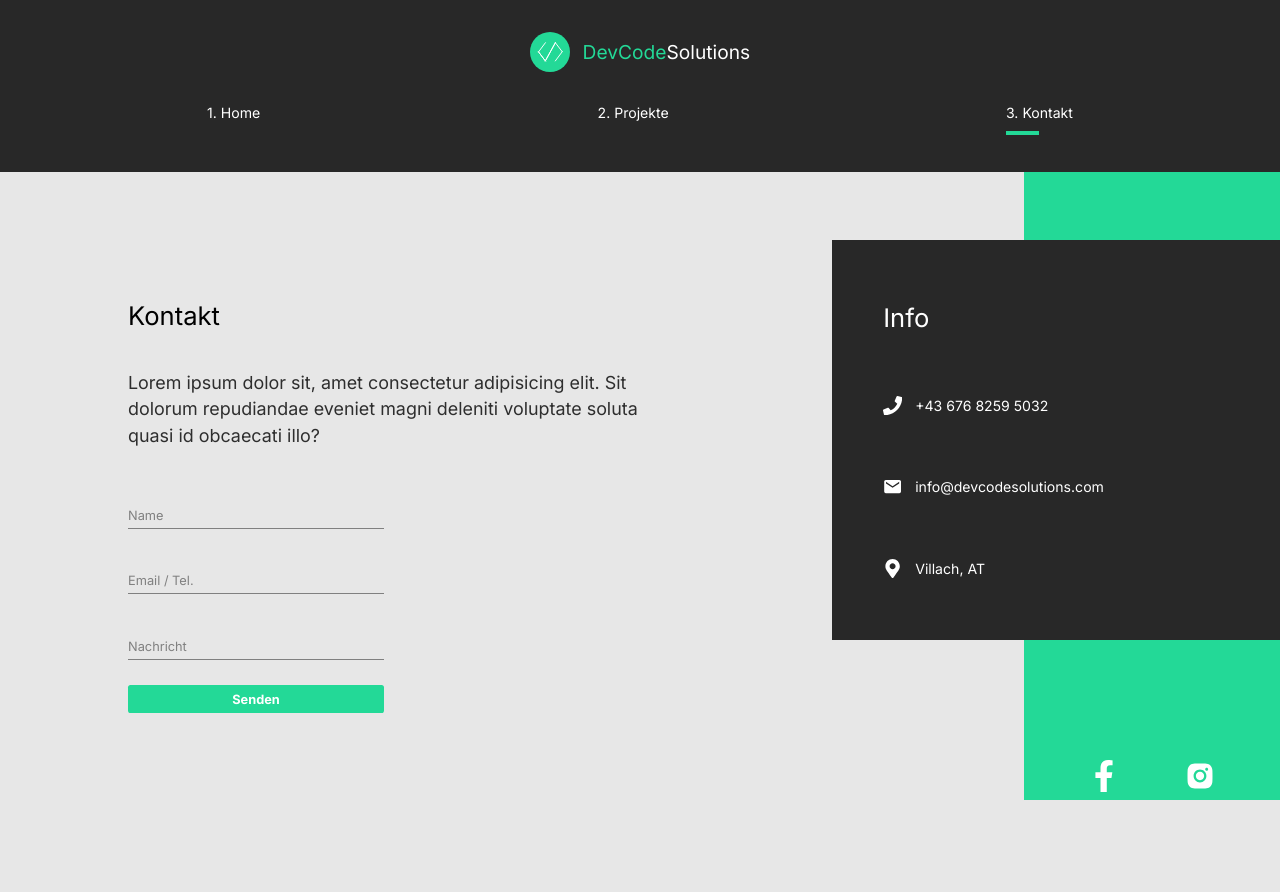
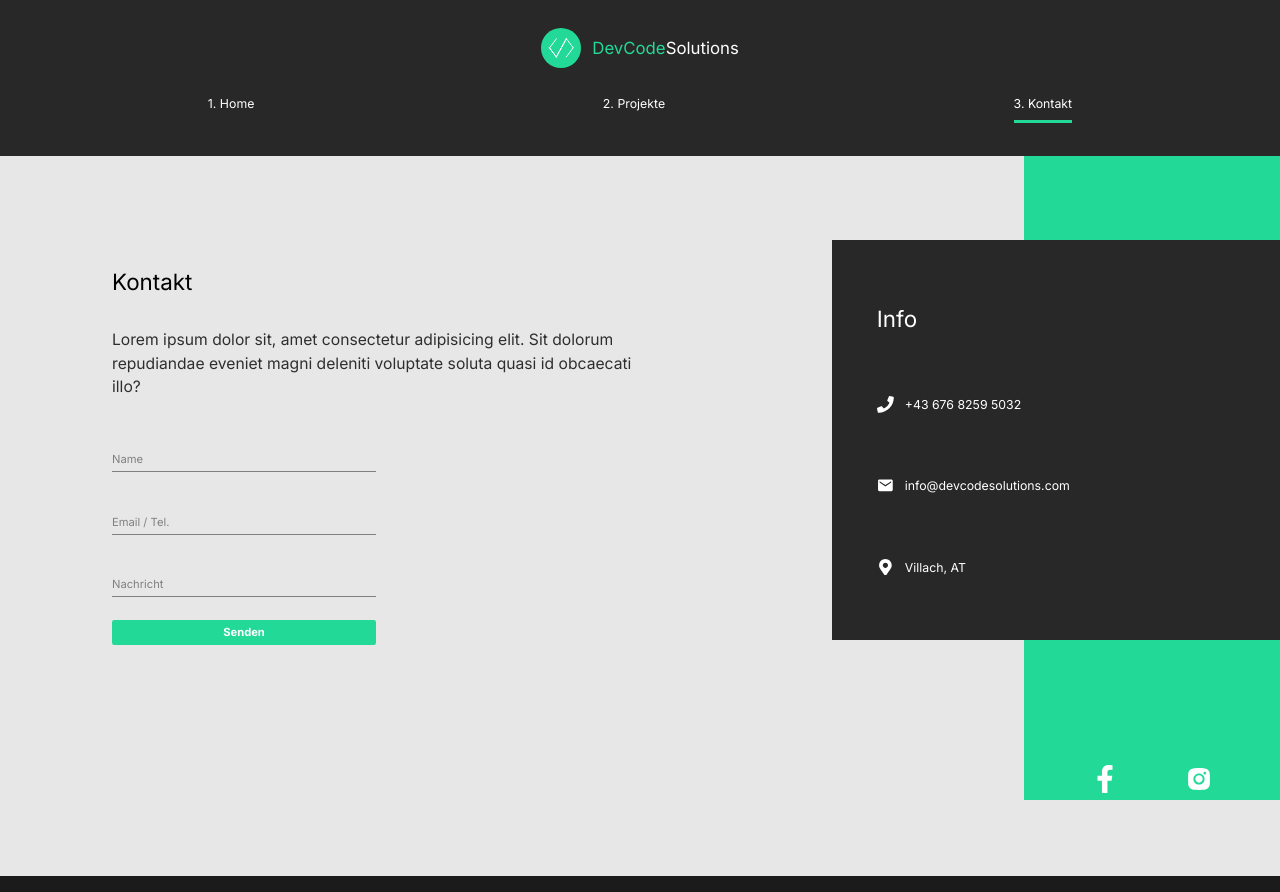
Before and after one commit to marcel-judth/react-devcode-solutions, a React (Create React App) app: page /contact in a window 1280 px wide. Built offline with nearby package versions, Linux system fonts and the light colour scheme.

Commit message:
some small bug fixed

```diff
--- a/src/animation.js
+++ b/src/animation.js
@@ -8,7 +8,7 @@ export const pageAnimation = {
     y: 0,
     transition: {
       duration: 0.5,
-      when: 'beforeChildren',
+      when: "beforeChildren",
       staggerChildren: 0.25,
     },
   },
@@ -24,7 +24,7 @@ export const titleAnim = {
   hidden: { y: 200 },
   show: {
     y: 0,
-    transition: { duration: 0.75, ease: 'easeOut' },
+    transition: { duration: 0.75, ease: "easeOut" },
   },
 };
 
@@ -32,7 +32,23 @@ export const fade = {
   hidden: { opacity: 0 },
   show: {
     opacity: 1,
-    transition: { ease: 'easeOut', duration: 0.75 },
+    transition: { ease: "easeOut", duration: 0.75, delay: 1 },
+  },
+};
+
+export const flyIn = {
+  hidden: { x: "100%" },
+  show: {
+    x: 0,
+    transition: { duration: 0.75, delay: 1.25, ease: "easeOut" },
+  },
+};
+
+export const flyInLong = {
+  hidden: { x: "100%" },
+  show: {
+    x: 0,
+    transition: { duration: 0.75, delay: 1.5, ease: "easeOut" },
   },
 };
 
@@ -42,29 +58,29 @@ export const photoAnim = {
     scale: 1,
     opacity: 1,
     transition: {
-      ease: 'easeOut',
+      ease: "easeOut",
       duration: 0.75,
     },
   },
 };
 
 export const lineAnim = {
-  hidden: { width: '0%' },
-  show: { width: '100%', transition: { duration: 1 } },
+  hidden: { width: "0%" },
+  show: { width: "100%", transition: { duration: 1 } },
 };
 
 export const slider = {
-  hidden: { x: '-130%', skew: '45deg' },
+  hidden: { x: "-130%", skew: "45deg" },
   show: {
-    x: '100%',
-    skew: '0deg',
-    transition: { ease: 'easeOut', duration: 1 },
+    x: "100%",
+    skew: "0deg",
+    transition: { ease: "easeOut", duration: 1 },
   },
 };
 
 export const sliderContainer = {
   hidden: { opacity: 1 },
-  show: { opacity: 1, transition: { staggerChildren: 0.15, ease: 'easeOut' } },
+  show: { opacity: 1, transition: { staggerChildren: 0.15, ease: "easeOut" } },
 };
 
 export const scrollReveal = {
@@ -73,9 +89,9 @@ export const scrollReveal = {
 };
 
 export const sliderWork = {
-  hidden: { skew: '45deg', transition: { ease: 'easeOut', duration: 1 } },
+  hidden: { skew: "45deg", transition: { ease: "easeOut", duration: 1 } },
   show: {
-    width: '100%',
-    transition: { ease: 'easeOut', duration: 1 },
+    width: "100%",
+    transition: { ease: "easeOut", duration: 1 },
   },
 };
--- a/src/components/GlobalStyle.js
+++ b/src/components/GlobalStyle.js
@@ -1,4 +1,4 @@
-import { createGlobalStyle } from 'styled-components';
+import { createGlobalStyle } from "styled-components";
 
 const GlobalStyle = createGlobalStyle`
 *{
@@ -15,7 +15,7 @@ html{
         }
     }
     @media (max-width: 1300px){
-        font-size: 80%
+        font-size: 70%
     }
 }
 
@@ -65,6 +65,17 @@ p{
     font-size: 1.4rem;
     line-height: 150%;
 }
+
+@media (max-width: 800px) {
+     p {
+      padding: 1rem 0rem !important;
+    }
+
+    button {
+        padding: 0.8rem 2rem;
+            font-size: 0.9 rem;
+    }
+}
 `;
 
 export default GlobalStyle;
--- a/src/components/Nav.js
+++ b/src/components/Nav.js
@@ -1,7 +1,8 @@
-import styled from 'styled-components';
-import { Link, useLocation } from 'react-router-dom';
-import { motion } from 'framer-motion';
-import logo from '../img/logo.svg';
+import styled from "styled-components";
+import { Link, useLocation } from "react-router-dom";
+import { motion } from "framer-motion";
+import logo from "../img/logo.svg";
+import { useRef } from "react";
 
 const Nav = () => {
   const { pathname } = useLocation();
@@ -19,18 +20,20 @@ const Nav = () => {
           <Link to="/">1. Home</Link>
           <Line
             transition={{ duration: 0.75 }}
-            initial={{ width: '0%' }}
-            animate={{ width: pathname === '/' ? '50%' : '0%' }}
+            initial={{ width: "0%" }}
+            animate={{ width: pathname === "/" ? "100%" : "0%" }}
           />
         </li>
         <li>
           <Link to="/work">2. Projekte</Link>
           <Line
             transition={{ duration: 0.75 }}
-            initial={{ width: '0%' }}
+            initial={{ width: "0%" }}
             animate={{
               width:
-                pathname === '/work' || pathname === '/work/:id' ? '50%' : '0%',
+                pathname === "/work" || pathname === "/work/:id"
+                  ? "100%"
+                  : "0%",
             }}
           />
         </li>
@@ -38,8 +41,8 @@ const Nav = () => {
           <Link to="/contact">3. Kontakt</Link>
           <Line
             transition={{ duration: 0.75 }}
-            initial={{ width: '0%' }}
-            animate={{ width: pathname === '/contact' ? '50%' : '0%' }}
+            initial={{ width: "0%" }}
+            animate={{ width: pathname === "/contact" ? "100%" : "0%" }}
           />
         </li>
       </ul>
@@ -71,7 +74,7 @@ const StyledNav = styled.nav`
     font-weight: lighter;
   }
   li {
-    padding-left: 10rem;
+    margin-left: 10rem;
     position: relative;
   }
 
@@ -95,7 +98,7 @@ const StyledNav = styled.nav`
       justify-content: space-around;
       width: 100%;
       li {
-        padding: 0;
+        margin: 0;
       }
     }
   }
@@ -107,7 +110,7 @@ const Line = styled(motion.div)`
   width: 0%;
   position: absolute;
   bottom: -80%;
-  left: 60%;
+  left: 0%;
   @media (max-width: 1300px) {
     left: 0%;
   }
--- a/src/components/ServicesSection.js
+++ b/src/components/ServicesSection.js
@@ -1,13 +1,13 @@
 //import icons
-import clock from '../img/clock.svg';
-import diaphragm from '../img/diaphragm.svg';
-import money from '../img/money.svg';
-import teamwork from '../img/teamwork.svg';
-import home2 from '../img/home2.jpg';
-import { About, Description, Image } from '../styles';
-import styled from 'styled-components';
-import { scrollReveal } from '../animation';
-import { useScroll } from './useScroll';
+import clock from "../img/clock.svg";
+import diaphragm from "../img/diaphragm.svg";
+import money from "../img/money.svg";
+import teamwork from "../img/teamwork.svg";
+import home2 from "../img/home2.jpg";
+import { About, Description, Image } from "../styles";
+import styled from "styled-components";
+import { scrollReveal } from "../animation";
+import { useScroll } from "./useScroll";
 const ServicesSection = () => {
   const [element, controls, view] = useScroll();
   console.log(view);
@@ -83,6 +83,9 @@ const Card = styled.div`
   .icon {
     display: flex;
     align-items: center;
+    img {
+      max-height: 5vh;
+    }
     h3 {
       margin-left: 1rem;
       background: white;
@@ -90,6 +93,18 @@ const Card = styled.div`
       padding: 1rem;
     }
   }
+
+  @media (max-width: 800px) {
+    display: flex;
+    flex-direction: column;
+    align-items: center;
+
+    margin: 2rem 0rem;
+
+    p {
+      display: none;
+    }
+  }
 `;
 
 export default ServicesSection;
--- a/src/pages/Contact.js
+++ b/src/pages/Contact.js
@@ -1,10 +1,10 @@
 //animations
-import { motion } from 'framer-motion';
-import { pageAnimation, titleAnim } from '../animation';
-import styled from 'styled-components';
-import { FaPhone, FaMapMarkerAlt, FaFacebookF } from 'react-icons/fa';
-import { IoMdMail } from 'react-icons/io';
-import { AiFillInstagram } from 'react-icons/ai';
+import { motion } from "framer-motion";
+import { fade, flyIn, flyInLong, pageAnimation, titleAnim } from "../animation";
+import styled from "styled-components";
+import { FaPhone, FaMapMarkerAlt, FaFacebookF } from "react-icons/fa";
+import { IoMdMail } from "react-icons/io";
+import { AiFillInstagram } from "react-icons/ai";
 
 const Contact = () => {
   return (
@@ -29,7 +29,7 @@ const Contact = () => {
             </ContactText>
           </Hide>
 
-          <form autoComplete="off">
+          <motion.form variants={fade} autoComplete="off">
             <InputWrapper>
               <input type="text" name="name" autoComplete="off" required />
               <label htmlFor="name" className="label-name">
@@ -50,10 +50,10 @@ const Contact = () => {
             </InputWrapper>
 
             <SubmitButton>Senden</SubmitButton>
-          </form>
+          </motion.form>
         </div>
 
-        <InfoContainer>
+        <InfoContainer variants={flyInLong}>
           <h3>Info</h3>
 
           <div className="info-wrapper">
@@ -69,7 +69,7 @@ const Contact = () => {
             <FaMapMarkerAlt /> <a href="https://instagram.com">Villach, AT</a>
           </div>
         </InfoContainer>
-        <BackgroundDiv />
+        <BackgroundDiv variants={flyIn} initial="hidden" animate="show" />
         <SocialMediaIcons
           variants={pageAnimation}
           initial="hidden"
@@ -88,7 +88,7 @@ const Contact = () => {
   );
 };
 
-const BackgroundDiv = styled.div`
+const BackgroundDiv = styled(motion.div)`
   height: 100%;
   width: 20%;
   position: absolute;
@@ -159,7 +159,7 @@ const SubmitButton = styled.button`
   }
 `;
 
-const InfoContainer = styled.div`
+const InfoContainer = styled(motion.div)`
   width: 35%;
   height: 50%;
   position: absolute;
@@ -245,7 +245,7 @@ const InputWrapper = styled.div`
   }
 
   label::after {
-    content: '';
+    content: "";
     position: absolute;
     left: 0;
     bottom: -2px;
--- a/src/styles.js
+++ b/src/styles.js
@@ -1,5 +1,5 @@
-import styled from 'styled-components';
-import { motion } from 'framer-motion';
+import styled from "styled-components";
+import { motion } from "framer-motion";
 
 //styled compontents
 export const About = styled(motion.div)`
@@ -10,8 +10,7 @@ export const About = styled(motion.div)`
   padding: 5rem 10vw;
   color: white;
 
-  .image,
-  img {
+  .image img {
     border-radius: 5rem;
   }
 
@@ -23,23 +22,31 @@ export const About = styled(motion.div)`
     margin-right: 2rem;
   }
 
+  .imageSmall {
+    display: none;
+  }
+
   @media (max-width: 1300px) {
     padding: 2.5rem 5vw;
   }
 
   @media (max-width: 800px) {
     flex-direction: column-reverse;
-    /* padding: 2rem 3vw; */
     text-align: center;
 
-    .image,
+    .image {
+      display: none;
+    }
+
+    .imageSmall {
+      align-items: center;
+      display: flex;
+    }
+
     img {
-      border-radius: 4%;
-      height: 15vh;
-      width: auto;
-    }
-    .image {
-      margin-bottom: 1rem;
+      display: block;
+      height: 15vh !important;
+      width: auto !important;
     }
   }
 `;
@@ -48,9 +55,11 @@ export const Description = styled.div`
   flex: 2;
   padding-right: 5rem;
   z-index: 2;
+
   h2 {
     font-weight: normal;
   }
+
   @media (max-width: 1300px) {
     padding: 0;
     button {
@@ -71,6 +80,10 @@ export const Image = styled.div`
     max-height: 70vh;
     object-fit: cover;
   }
+
+  @media (max-width: 800px) {
+    overflow: visible;
+  }
 `;
 
 export const Hide = styled.div`
```
Also changed, not shown: src/components/AboutSection.js (+17 -8 lines), 2 other files (tests, documents, lock files or other folders).
